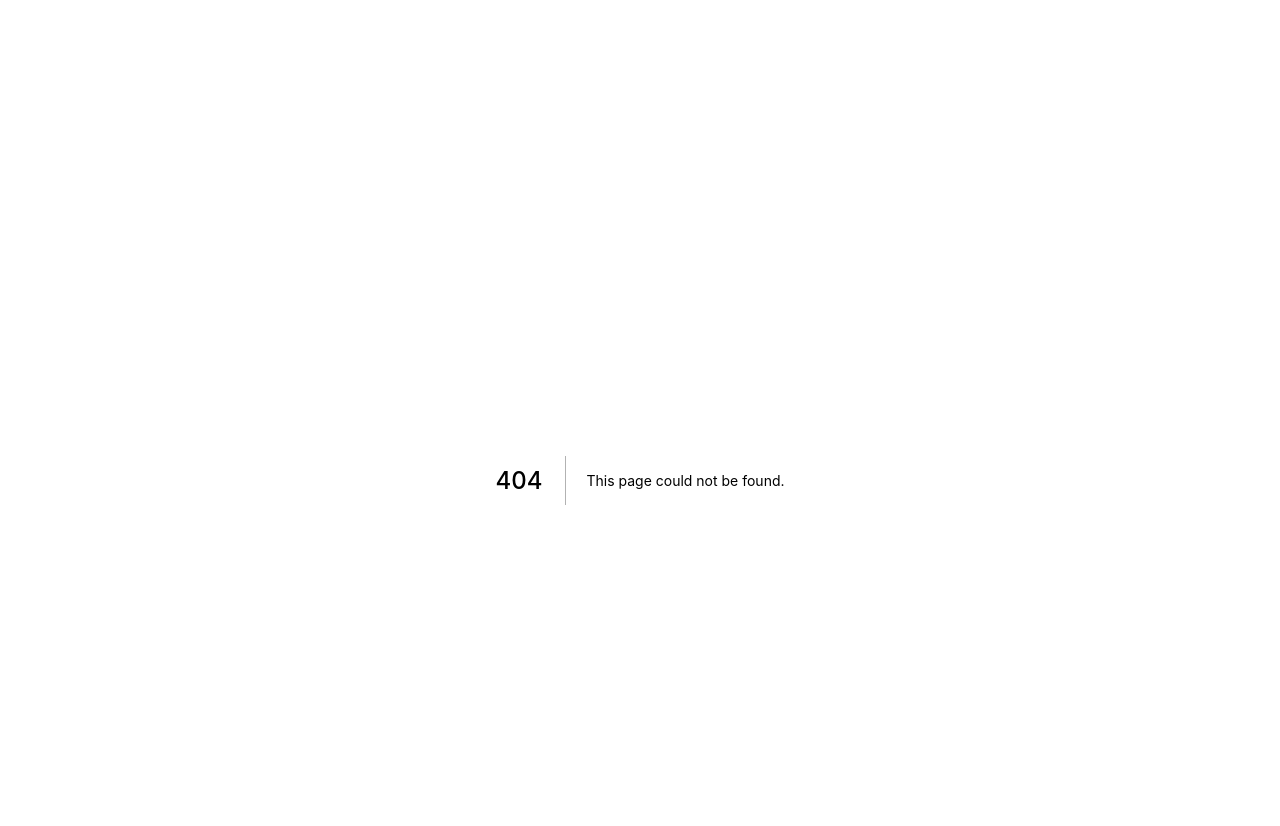
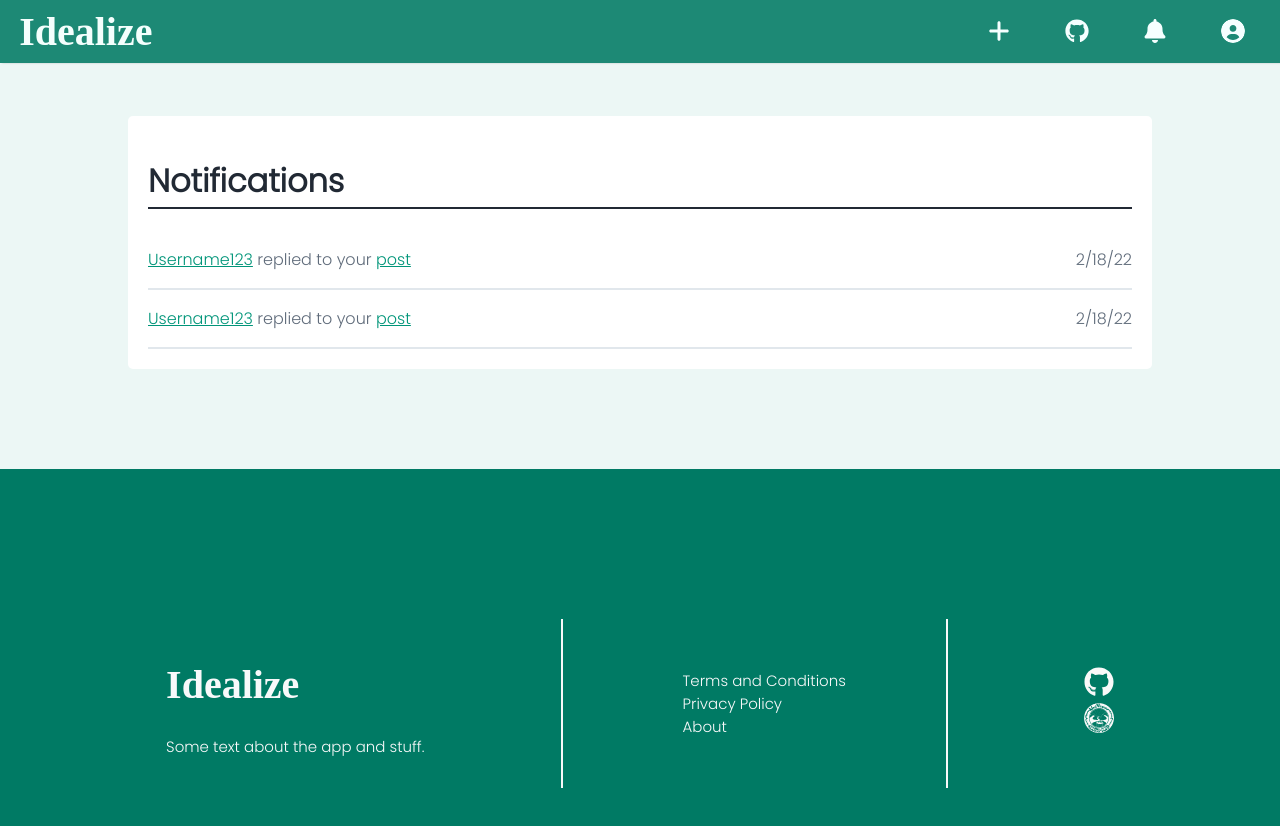
Before and after one commit to mariam-mimi/idealize, a Next.js app: page /notifications in a window 1280 px wide. Before the commit this address had no page. Shown: the top 826 px of the page. Built offline with nearby package versions, Linux system fonts and the light colour scheme.

Commit message:
commit Notifications

```diff
--- a/components/Notification.js
+++ b/components/Notification.js
@@ -1,16 +1,9 @@
 export default function Notification() {
     return (
-        <div className="card">
-            <h1 className="main-line">Notifications</h1>
+        <div className="noti-message">
+            <p><a href="#">Username123</a> replied to your <a href="#">post</a></p>
 
-            <div>
-
-                <div className="noti-message">
-                    <p><a href="#">Username123</a> replied to your <a href="#">post</a></p>
-
-                    <p>2/18/22</p>
-                </div>
-            </div>
+            <p>2/18/22</p>
         </div>
     )
 }
--- a/components/NotificationList.js
+++ b/components/NotificationList.js
@@ -2,9 +2,13 @@ import Notification from "./Notification"
 
 export default function NotificationList() {
     return (
-        <>
-            <Notification />
-            <Notification />
-        </>
+        <div className="card">
+            <h1 className="main-line">Notifications</h1>
+
+            <div>
+                <Notification />
+                <Notification />
+            </div>
+        </div>
     )
 }
--- /dev/null
+++ b/pages/notifications.js
@@ -0,0 +1,14 @@
+import Header from '../components/Header'
+import Footer from '../components/Footer'
+
+import NotificationList from '../components/NotificationList'
+
+export default function NotificationPage() {
+    return (
+        <>
+            <Header />
+            <NotificationList />
+            <Footer />
+        </>
+    )
+}
```
